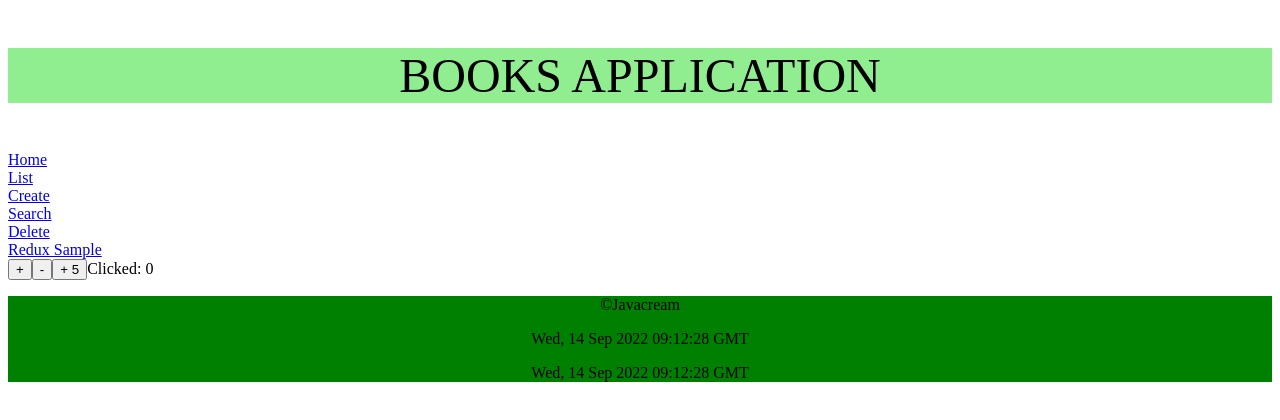
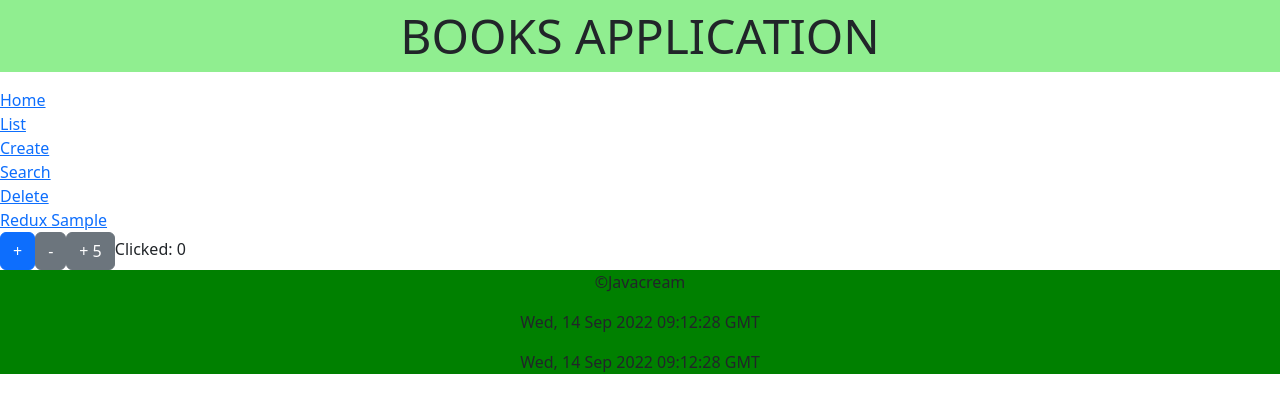
Before and after one commit to Javacream/org.javacream.training.react, a React (Create React App) app in the folder training/: page /redux in a window 1280 px wide. Shown: the top 420 px of the page. Built offline with nearby package versions, Linux system fonts and the light colour scheme; no server answers.

Commit message:
add bootstrap js

```diff
--- a/training/package.json
+++ b/training/package.json
@@ -7,7 +7,9 @@
     "@testing-library/jest-dom": "^5.16.5",
     "@testing-library/react": "^13.4.0",
     "@testing-library/user-event": "^13.5.0",
+    "bootstrap": "^5.2.1",
     "react": "^18.2.0",
+    "react-bootstrap": "^2.5.0",
     "react-dom": "^18.2.0",
     "react-router": "^6.4.0",
     "react-router-dom": "^6.4.0",
--- a/training/public/index.html
+++ b/training/public/index.html
@@ -25,6 +25,12 @@
       Learn how to configure a non-root public URL by running `npm run build`.
     -->
     <title>React App</title>
+    <link
+  rel="stylesheet"
+  href="https://cdn.jsdelivr.net/npm/bootstrap@5.2.0-beta1/dist/css/bootstrap.min.css"
+  integrity="sha384-0evHe/X+R7YkIZDRvuzKMRqM+OrBnVFBL6DOitfPri4tjfHxaWutUpFmBp4vmVor"
+  crossorigin="anonymous"
+/>
   </head>
   <body>
     <noscript>You need to enable JavaScript to run this app.</noscript>
--- a/training/src/demo/redux/components/CounterComponent.js
+++ b/training/src/demo/redux/components/CounterComponent.js
@@ -1,6 +1,8 @@
 import { store } from "../../../books/ApplicationContext";
 import {useEffect, useState} from 'react'
 import {increment, decrement, change} from '../CounterSlice'
+import Button from 'react-bootstrap/Button';
+
 export default function CounterComponent(){
     const [value, updateValue] = useState(0);
     const updateComponent = () => {
@@ -11,9 +13,9 @@ export default function CounterComponent(){
     useEffect( () => store.subscribe(updateComponent))
     return (
         <>
-            <button id="increment" onClick={() => store.dispatch(increment())}>+</button>
-            <button id="decrement" onClick={() => store.dispatch(decrement())}>-</button>
-            <button id="batch" onClick={() => store.dispatch(change({number: 5}))}>+ 5</button>
+            <Button id="increment" variant="primary" onClick={() => store.dispatch(increment())}>+</Button>
+            <Button id="decrement" variant="secondary" onClick={() => store.dispatch(decrement())}>-</Button>
+            <Button id="batch" variant="secondary" onClick={() => store.dispatch(change({number: 5}))}>+ 5</Button>
             Clicked: <span id="value">{value}</span>
         </>
     )
--- a/training/src/index.js
+++ b/training/src/index.js
@@ -3,7 +3,7 @@ import ReactDOM from 'react-dom/client';
 import './index.css';
 import App from './App';
 import reportWebVitals from './reportWebVitals';
-
+import 'bootstrap/dist/css/bootstrap.min.css';
 const root = ReactDOM.createRoot(document.getElementById('root'));
 root.render(
   <React.StrictMode>
```
Also changed, not shown: 1 other file (tests, documents, lock files or other folders).
